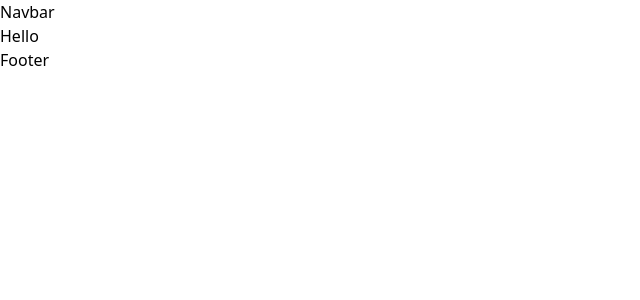
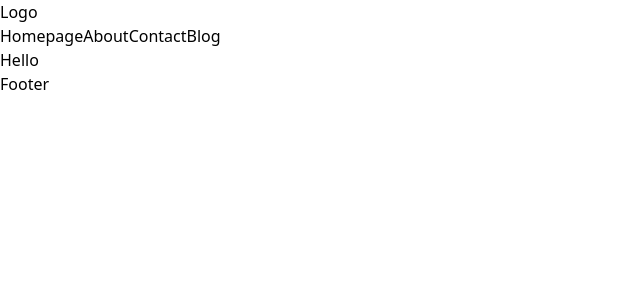
Before and after one commit to diego-rg/next14-tutorial, a Next.js app: page / in a window 1280 px wide. Shown: the top 300 px of the page, without its empty margins (0-640 px from the left). Built offline with nearby package versions, Linux system fonts and the light colour scheme.

Commit message:
default components

```diff
--- a/src/app/layout.js
+++ b/src/app/layout.js
@@ -1,6 +1,6 @@
 import "./globals.css";
-import Navbar from "@/components/Navbar";
-import Footer from "@/components/Footer";
+import Navbar from "@/components/navbar/Navbar";
+import Footer from "@/components/footer/Footer";
 
 export const metadata = {
   title: "Next 14 course",
--- /dev/null
+++ b/src/app/loading.js
@@ -0,0 +1,5 @@
+export default function Loading() {
+    return (
+        <div>Loading...</div>
+    );
+}
--- a/src/components/Navbar.jsx
+++ /dev/null
@@ -1,5 +0,0 @@
-export default function Navbar() {
-    return (
-        <div>Navbar</div>
-    );
-}
--- /dev/null
+++ b/src/components/navbar/Navbar.jsx
@@ -0,0 +1,10 @@
+import Links from "./links/Links";
+
+export default function Navbar() {
+    return (
+        <div>
+            <h2>Logo</h2>
+            <Links />
+        </div>
+    );
+}
--- /dev/null
+++ b/src/components/navbar/links/Links.jsx
@@ -0,0 +1,30 @@
+import Link from "next/link";
+
+export default function Links() {
+    const links = [
+        {
+            title: "Homepage",
+            path: "/",
+        },
+        {
+            title: "About",
+            path: "/about",
+        },
+        {
+            title: "Contact",
+            path: "/contact",
+        },
+        {
+            title: "Blog",
+            path: "/blog",
+        },
+    ];
+
+    return (
+        <div>
+            {links.map((link) => (
+                <Link href={link.path} key={link.title}>{link.title}</Link>
+            ))}
+        </div>
+    );
+};
```
Also changed, not shown: src/app/error.js (added, +7 -0 lines), src/app/not-found.js (added, +10 -0 lines), src/components/footer/Footer.jsx (renamed from src/components/Footer.jsx).
